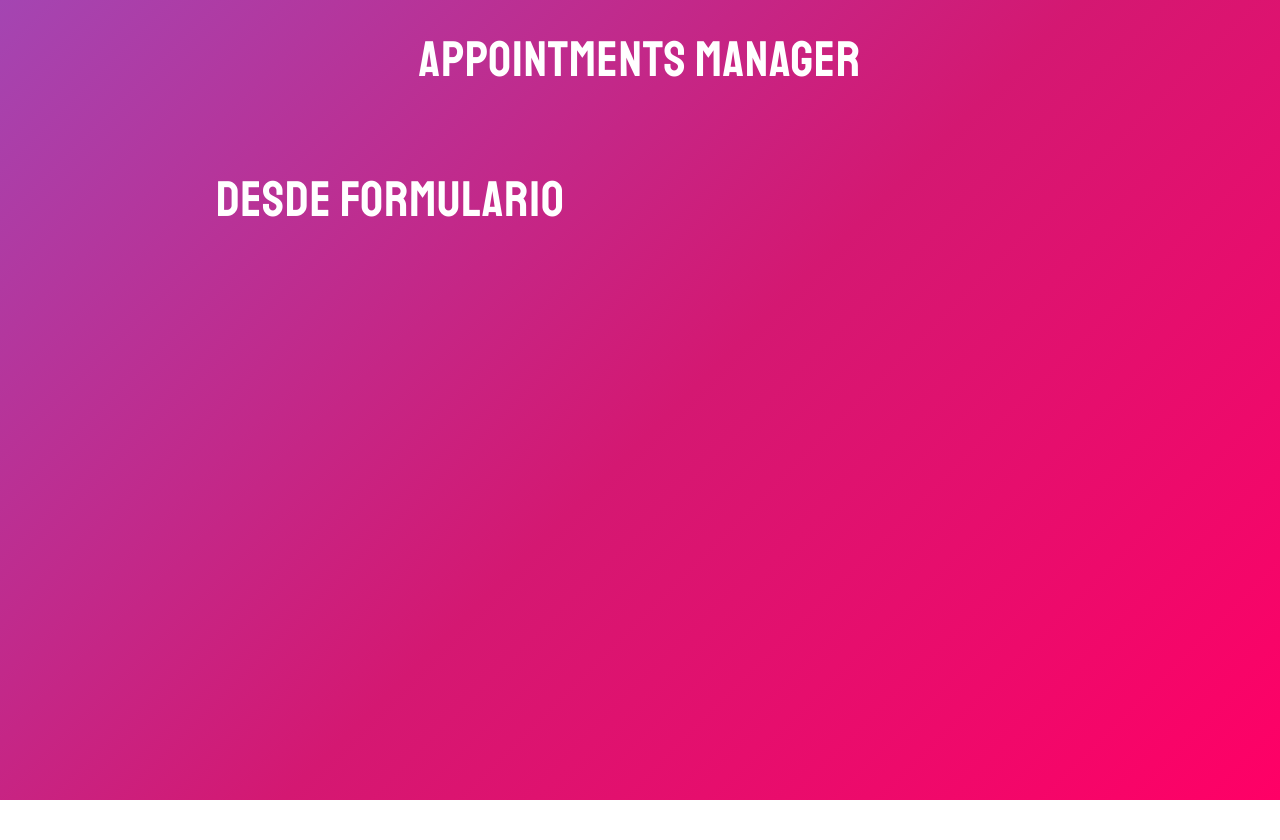
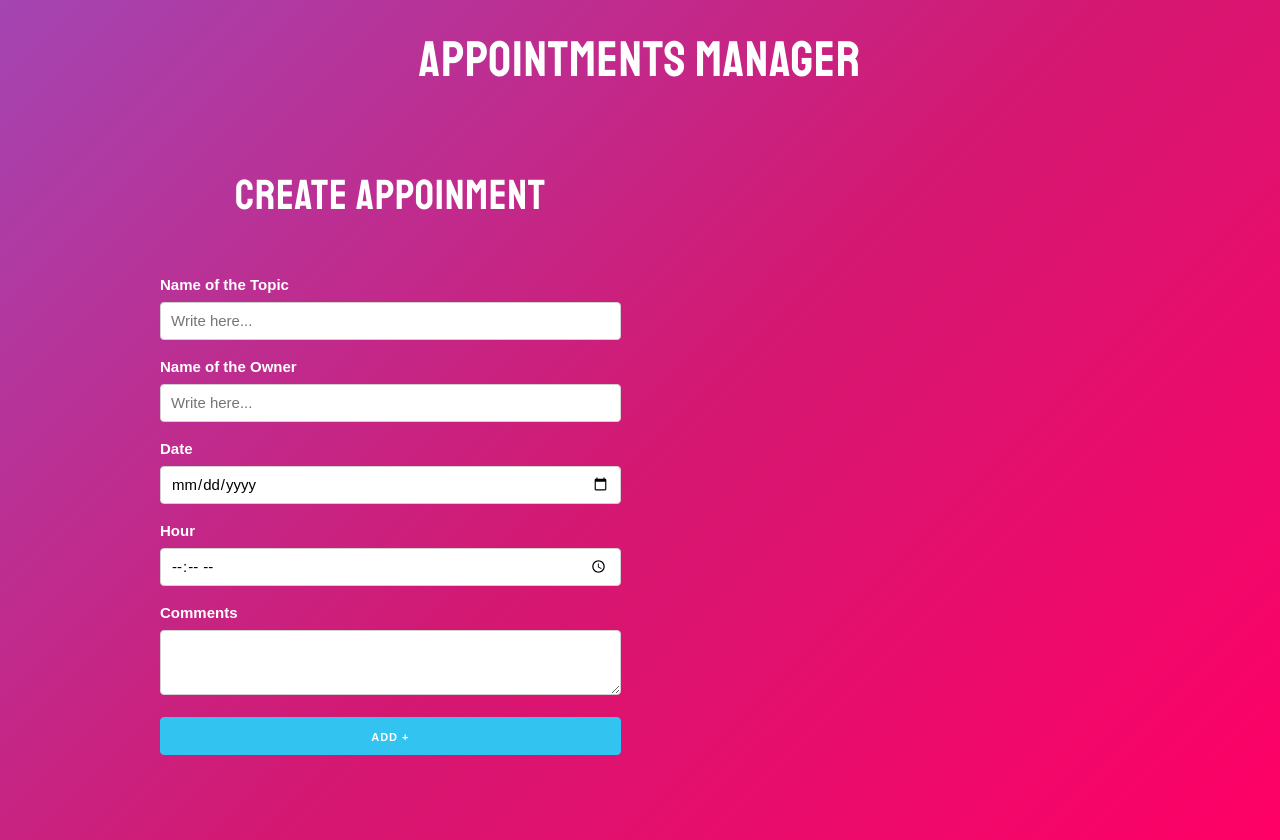
Before and after one commit to niklauspalerme/React_App_Appointments_Manager, a React (Create React App) app: page / in a window 1280 px wide. Before the commit the page ends 800 px from the top, so only its background shows below. Built offline with nearby package versions, Linux system fonts and the light colour scheme.

Commit message:
50) Agregando los campos del formulario
Empezamos a crear el formulario en HTML en el componente Form

```diff
--- a/src/components/Form.jsx
+++ b/src/components/Form.jsx
@@ -2,7 +2,7 @@
 /// Importaciones
 
 
-import React from 'react'
+import React, { Fragment } from 'react'
 
 
 //////////////////////////////////////////////////////////////////////////////////////////////
@@ -11,7 +11,28 @@ import React from 'react'
 
 const Form = () => {
     return (
-        <h1>Desde Formulario</h1>
+       <Fragment>
+           <h2>Create Appoinment</h2>
+           <form action="">
+               <label>Name of the Topic</label>
+               <input type="text" name='topic' placeholder='Write here...' className='u-full-width'/>
+
+               <label>Name of the Owner</label>
+               <input type="text" name='name' placeholder='Write here...' className='u-full-width'/>
+
+               <label>Date</label>
+               <input type="date" name='date' className='u-full-width'/>
+
+               <label>Hour</label>
+               <input type="time" name='hour' className='u-full-width'/>
+
+               <label>Comments</label>
+               <textarea name="comments" className='u-full-width'>
+               </textarea>
+
+               <button type='submit' className='u-full-width button-primary'>Add + </button>
+           </form>
+       </Fragment>
     );
 }
 
```
